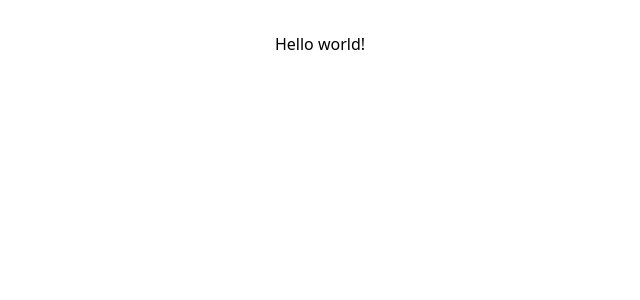
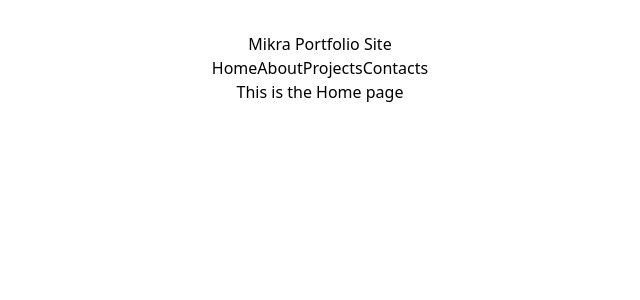
Before and after one commit to Mikra011/my_personal_portfolio_mikra, a React (Vite) app: page /home in a window 1280 px wide. Shown: the top 300 px of the page, without its empty margins (320-960 px from the left). Built offline with nearby package versions, Linux system fonts and the light colour scheme.

Commit message:
Routing works

```diff
--- a/index.html
+++ b/index.html
@@ -4,7 +4,8 @@
     <meta charset="UTF-8" />
     <link rel="icon" type="image/svg+xml" href="/vite.svg" />
     <meta name="viewport" content="width=device-width, initial-scale=1.0" />
-    <title>My Personal Portfolio</title>
+    <title>Robert-Toth Ludanyi Portfolio
+    </title>
   </head>
   <body>
     <div id="root"></div>
--- a/src/components/About.jsx
+++ b/src/components/About.jsx
@@ -0,0 +1,7 @@
+import React from "react"
+
+export default function About() {
+    return (
+        <h1>Here is the About page</h1>
+    )
+}
--- a/src/components/App.jsx
+++ b/src/components/App.jsx
@@ -1,15 +1,43 @@
-import React from 'react'
 import '../styles/App.css'
-import { Routes, Route, Link} from 'react-router-dom'
+// import { useNavigate } from "react-router-dom"
+import { Routes, Route, Link } from 'react-router-dom'
+import About from "./About"
+import Projects from "./Projects"
+import Contacts from "./Contacts"
+import Home from './Home'
 
 function App() {
+  // const navigate = useNavigate()
+
+  // const routeToSite = () => {
+  //   navigate('home')
+  // }
 
   return (
-    <>
-      <h1 className="text-3xl font-bold">
-        Hello world!
-      </h1>
-    </>
+    <div>
+      <nav>
+        <h1>Mikra Portfolio Site</h1>
+        <div className='nav-links'>
+          {/* 👉 STEP 3 - Make Links to navigate us Home (`/`) and Shop (`items-list`) */}
+          <Link to='home' >Home</Link>
+          <Link to='about' >About</Link>
+          <Link to='projects' >Projects</Link>
+          <Link to='contacts' >Contacts</Link>
+        </div>
+      </nav>
+
+      {/* 👉 STEP 4 - Build Routes, and a Route for each of the components imported at the top */}
+      {/* Note that the components will need some props in order to work */}
+      {/* Note that the path that renders Item has a URL parameter */}
+      {/* Note that the path that renders Item must support nested routes */}
+      <Routes>
+        <Route path='home' element={<Home />} />
+        <Route path='about' element={<About />} />
+        <Route path='projects' element={<Projects />} />
+        <Route path='contacts' element={<Contacts />} />
+      </Routes>
+
+    </div>
   )
 }
 
--- a/src/components/Contacts.jsx
+++ b/src/components/Contacts.jsx
@@ -0,0 +1,8 @@
+import React from "react"
+import '../styles/App.css'
+
+export default function Contacts() {
+    return (
+        <h1>Here is the Contacts page</h1>
+    )
+}
--- /dev/null
+++ b/src/components/Home.jsx
@@ -0,0 +1,9 @@
+import React from "react"
+
+export default function Home() {
+    return (
+        <div>
+            <h2>This is the Home page</h2>
+        </div>
+    )
+}
--- a/src/components/Projects.jsx
+++ b/src/components/Projects.jsx
@@ -0,0 +1,8 @@
+import React from "react"
+import '../styles/App.css'
+
+export default function Projects() {
+    return (
+        <h1>Here is the Projects page</h1>
+    )
+}
```
